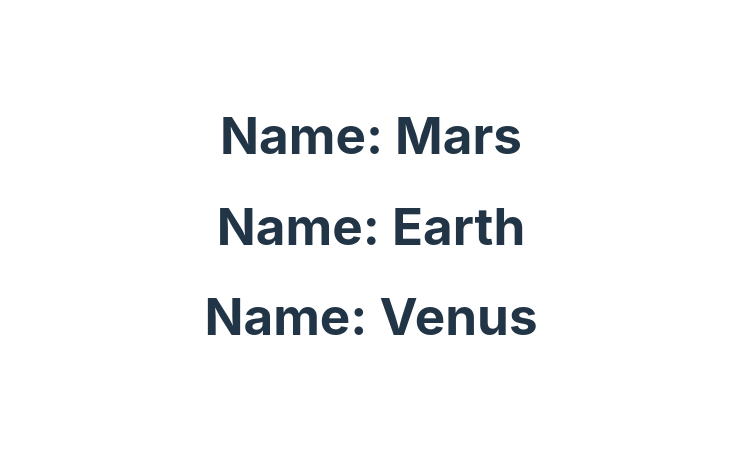
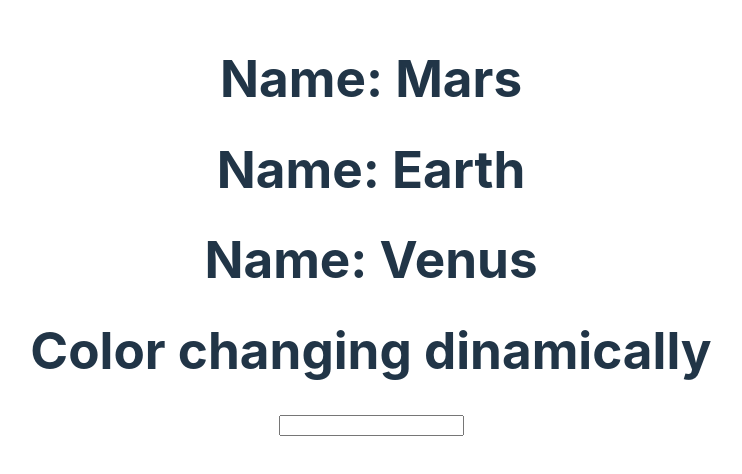
Before and after one commit to benitomiyazato/reactjs-course, a React (Vite) app: page / in a window 1280 px wide. Shown: the part 174-648 px from the top of the page, without its empty margins (269-1011 px from the left). Built offline with nearby package versions, Linux system fonts and the light colour scheme.

Commit message:
useState

```diff
--- a/src/App.jsx
+++ b/src/App.jsx
@@ -1,4 +1,5 @@
 import "./App.css";
+import { useState } from "react";
 import { Planet } from "./Planet";
 
 const planets = [
@@ -11,12 +12,23 @@ const planets = [
 ];
 
 function App() {
+  const [color, setColor] = useState("");
+
+  const handleInput = (event) => {
+    setColor(event.target.value);
+  };
+
   return (
     <div className="App">
       {planets.map((planet) => {
         const { name, isGasPlanet } = planet;
         return !isGasPlanet && <Planet name={name} />;
       })}
+
+      <h1 style={{ color: color}}> Color changing dinamically </h1>
+
+      <input onChange={handleInput} type="text" />
+      {color}
     </div>
   );
 }
```
